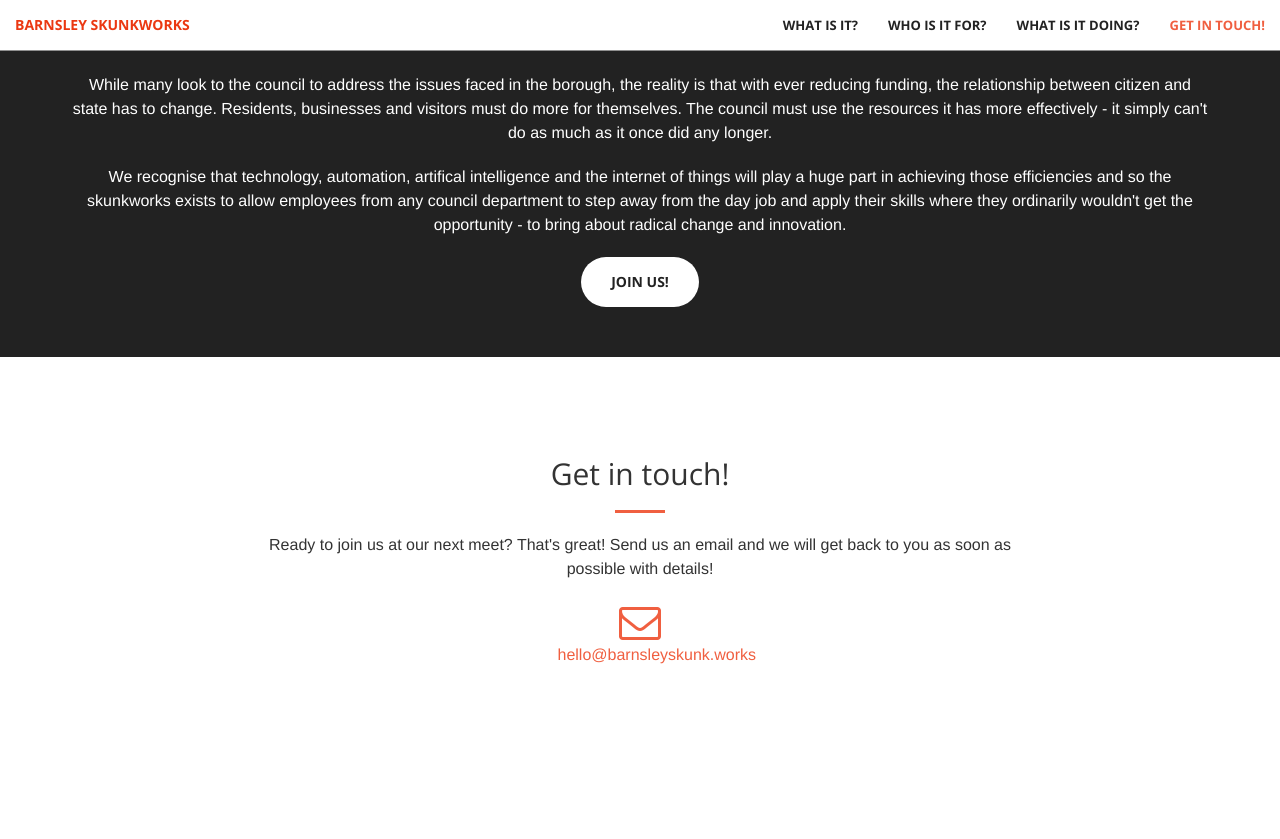
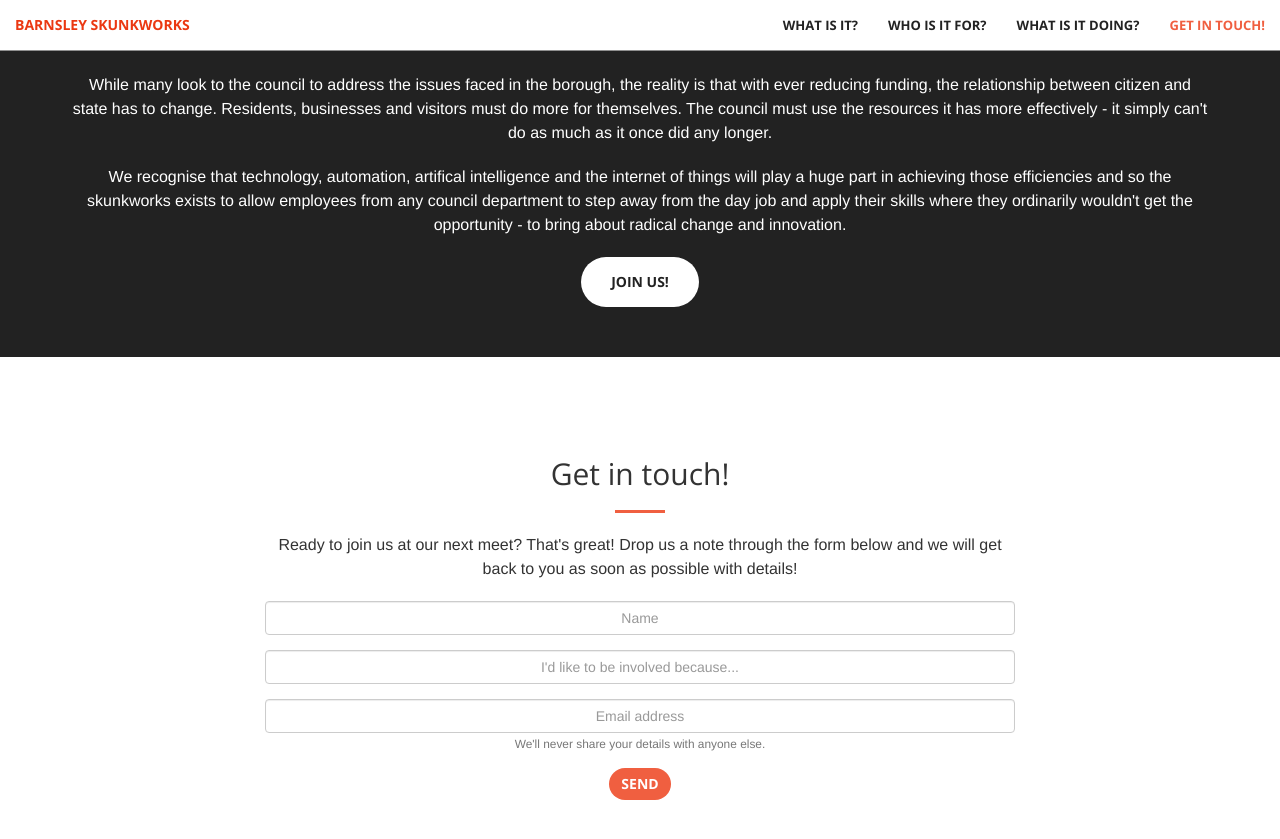
Before and after one commit to BarnsleySkunkworks/barnsleyskunkworks.github.io, a Jekyll site: the page built from index.md, in a window 1280 px wide and 900 px high, scrolled down 2292 px. Shown: the top 839 px of the window. Built offline with Jekyll 4.4.1, drawn with Linux system fonts in a browser that asks for light colours; before the commit the page ends 3079 px from its top, so only the background shows below that.

Commit message:
Added contact form and upgraded one of dependent gems

```diff
--- a/_includes/contact.html
+++ b/_includes/contact.html
@@ -4,13 +4,14 @@
             <div class="col-lg-8 col-lg-offset-2 text-center">
                 <h2 class="section-heading">Get in touch!</h2>
                 <hr class="primary">
-                <p>Ready to join us at our next meet? That's great! Send us an email and we will get back to you as soon as possible with details!</p>
+                <p>Ready to join us at our next meet? That's great! Drop us a note through the form below and we will get back to you as soon as possible with details!</p>
             </div>
+            <!--
             <div class="col-lg-2 col-lg-offset-2 text-center">
-            <!--<a href="https://twitter.com/{{ site.twitter_username }}">
+                <a href="https://twitter.com/{{ site.twitter_username }}">
                     <i class="fa fa-twitter fa-3x wow bounceIn" data-wow-delay=".1s"></i>
                     <p>{{ site.twitter_username }}</p>
-            </a>-->
+                </a>
             </div>
             <div class="col-lg-2 col-lg-offset-1 text-center">
                 <a href="mailto:{{ site.email }}">
@@ -19,10 +20,30 @@
                 </a>
             </div>
             <div class="col-lg-2 col-lg-offset-1 text-center">
-            <!--<a href="https://github.com/{{ site.github_username }}">
+                <a href="https://github.com/{{ site.github_username }}">
                 <i class="fa fa-github fa-3x wow bounceIn" data-wow-delay=".1s"></i>
                     <p>{{ site.github_username }}</p>
-            </a>-->
+                </a>
+            </div>
+            -->
+            <div class="col-lg-8 col-lg-offset-2 text-center">
+                <form action="https://formspree.io/hello@barnsleyskunk.works" method="POST">
+                    <div class="form-group">
+                        <label for="name" class="hidden">Name</label>
+                        <input type="text" name="name" class="form-control text-center" placeholder="Name">
+                    </div>
+                    <div class="form-group">
+                        <label for="reason" class="hidden">Interest</label>
+                        <input type="text" name="interest" class="form-control text-center" placeholder="I'd like to be involved because...">
+                    </div>
+                    <div class="form-group">
+                        <label for="email" class="hidden">Email address</label>
+                        <input type="email" name="_replyto" class="form-control text-center" placeholder="Email address">
+                        <small id="emailHelp" class="form-text text-muted">We'll never share your details with anyone else.</small>
+                    </div>
+                    <input type="submit" class="btn btn-primary" value="Send">
+                </form>
+            </div>
         </div>
 
     </div>
```
Also changed, not shown: Gemfile.lock. Lines whose indentation alone changed are shown as unchanged.
